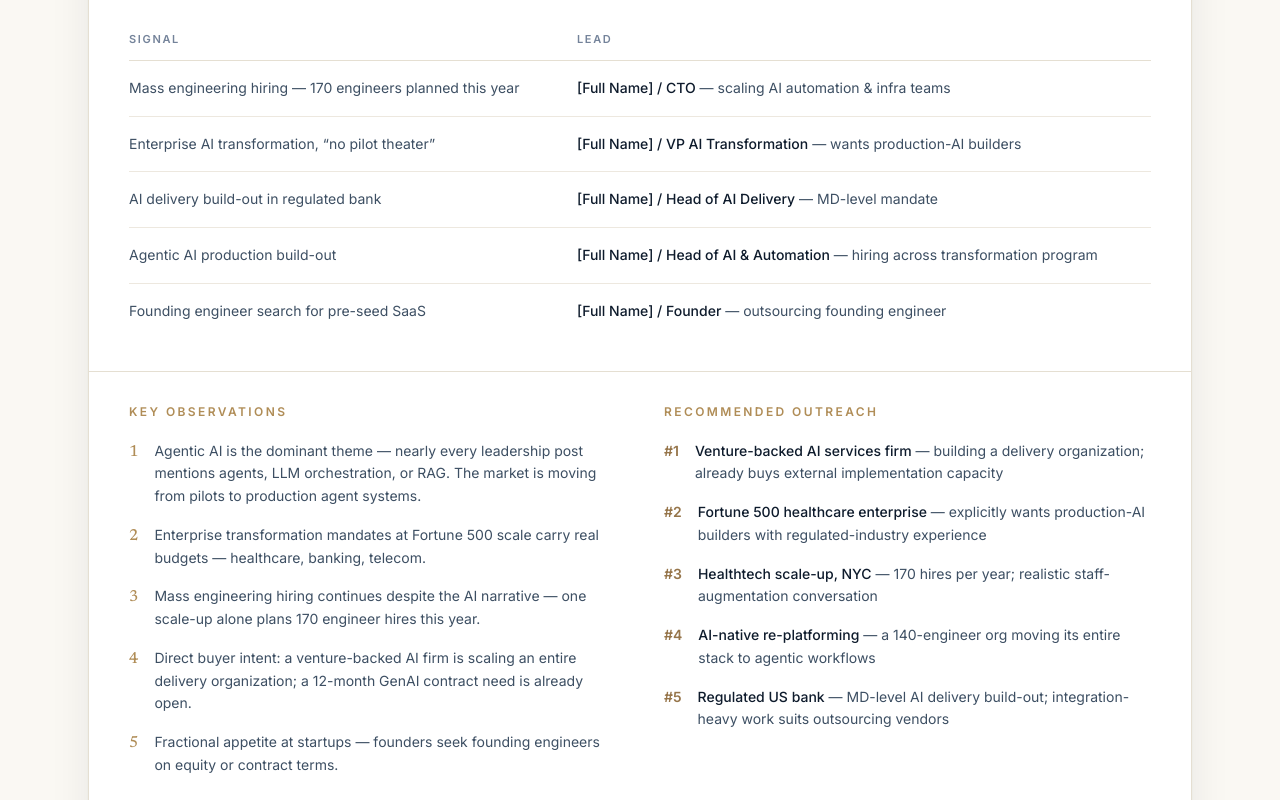
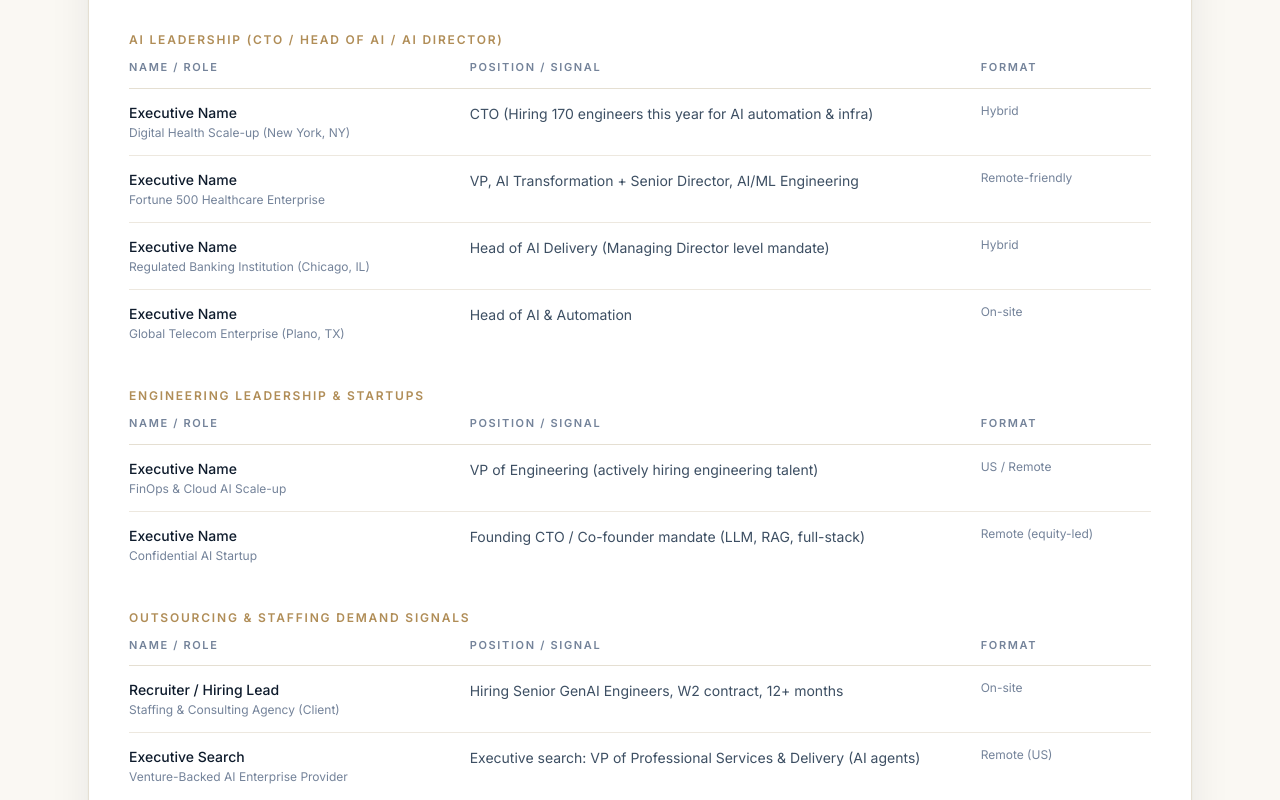
Before and after one commit to 8clever/consult, a React (Vite) app: page / in a window 1280 px wide. Shown: the part 2860-3660 px from the top of the page. Built offline with nearby package versions, Linux system fonts and the light colour scheme.

Commit message:
update lead smaple report

```diff
--- a/src/components/SampleReport.tsx
+++ b/src/components/SampleReport.tsx
@@ -1,65 +1,97 @@
 import { useState } from 'react'
 
-const leads = [
+const leadCategories = [
   {
-    signal: 'Mass engineering hiring — 170 engineers planned this year',
-    role: 'CTO',
-    intent: 'scaling AI automation & infra teams',
+    category: 'AI Leadership (CTO / Head of AI / AI Director)',
+    items: [
+      {
+        name: 'Executive Name',
+        position: 'CTO (Hiring 170 engineers this year for AI automation & infra)',
+        company: 'Digital Health Scale-up (New York, NY)',
+        format: 'Hybrid',
       },
       {
-    signal: 'Enterprise AI transformation, “no pilot theater”',
-    role: 'VP AI Transformation',
-    intent: 'wants production-AI builders',
+        name: 'Executive Name',
+        position: 'VP, AI Transformation + Senior Director, AI/ML Engineering',
+        company: 'Fortune 500 Healthcare Enterprise',
+        format: 'Remote-friendly',
       },
       {
-    signal: 'AI delivery build-out in regulated bank',
-    role: 'Head of AI Delivery',
-    intent: 'MD-level mandate',
+        name: 'Executive Name',
+        position: 'Head of AI Delivery (Managing Director level mandate)',
+        company: 'Regulated Banking Institution (Chicago, IL)',
+        format: 'Hybrid',
       },
       {
-    signal: 'Agentic AI production build-out',
-    role: 'Head of AI & Automation',
-    intent: 'hiring across transformation program',
+        name: 'Executive Name',
+        position: 'Head of AI & Automation',
+        company: 'Global Telecom Enterprise (Plano, TX)',
+        format: 'On-site',
+      },
+    ],
   },
   {
-    signal: 'Founding engineer search for pre-seed SaaS',
-    role: 'Founder',
-    intent: 'outsourcing founding engineer',
+    category: 'Engineering Leadership & Startups',
+    items: [
+      {
+        name: 'Executive Name',
+        position: 'VP of Engineering (actively hiring engineering talent)',
+        company: 'FinOps & Cloud AI Scale-up',
+        format: 'US / Remote',
+      },
+      {
+        name: 'Executive Name',
+        position: 'Founding CTO / Co-founder mandate (LLM, RAG, full-stack)',
+        company: 'Confidential AI Startup',
+        format: 'Remote (equity-led)',
+      },
+    ],
+  },
+  {
+    category: 'Outsourcing & Staffing Demand Signals',
+    items: [
+      {
+        name: 'Recruiter / Hiring Lead',
+        position: 'Hiring Senior GenAI Engineers, W2 contract, 12+ months',
+        company: 'Staffing & Consulting Agency (Client)',
+        format: 'On-site',
+      },
+      {
+        name: 'Executive Search',
+        position: 'Executive search: VP of Professional Services & Delivery (AI agents)',
+        company: 'Venture-Backed AI Enterprise Provider',
+        format: 'Remote (US)',
+      },
+    ],
   },
 ]
 
-const observations = [
-  'Agentic AI is the dominant theme — nearly every leadership post mentions agents, LLM orchestration, or RAG. The market is moving from pilots to production agent systems.',
-  'Enterprise transformation mandates at Fortune 500 scale carry real budgets — healthcare, banking, telecom.',
-  'Mass engineering hiring continues despite the AI narrative — one scale-up alone plans 170 engineer hires this year.',
-  'Direct buyer intent: a venture-backed AI firm is scaling an entire delivery organization; a 12-month GenAI contract need is already open.',
-  'Fractional appetite at startups — founders seek founding engineers on equity or contract terms.',
+const leadObservations = [
+  'Agentic AI is the dominant theme — nearly every leadership post mentions agents, LLM orchestration, or RAG. Companies are moving from pilots to production agent systems.',
+  'Enterprise AI transformation mandates at Fortune 500 scale carry real budgets (Healthcare, Banking, Telecom).',
+  'Mass engineering hiring continues despite the AI narrative — scale-ups plan hundreds of engineering hires this year.',
+  'Direct buyer intent spotted: venture-backed firms scaling delivery organizations and staffing agencies with active 12-month GenAI contracts.',
 ]
 
-const outreach = [
+const leadOutreach = [
   {
     rank: '#1',
-    target: 'Venture-backed AI services firm',
-    why: 'building a delivery organization; already buys external implementation capacity',
+    target: 'Venture-Backed AI Delivery Firm',
+    why: 'scaling an entire delivery organization; already buys external implementation capacity',
   },
   {
     rank: '#2',
-    target: 'Fortune 500 healthcare enterprise',
+    target: 'Fortune 500 Healthcare Enterprise',
     why: 'explicitly wants production-AI builders with regulated-industry experience',
   },
   {
     rank: '#3',
-    target: 'Healthtech scale-up, NYC',
+    target: 'Healthtech Scale-up (NYC)',
     why: '170 hires per year; realistic staff-augmentation conversation',
   },
   {
     rank: '#4',
-    target: 'AI-native re-platforming',
-    why: 'a 140-engineer org moving its entire stack to agentic workflows',
-  },
-  {
-    rank: '#5',
-    target: 'Regulated US bank',
+    target: 'Regulated Banking Institution',
     why: 'MD-level AI delivery build-out; integration-heavy work suits outsourcing vendors',
   },
 ]
@@ -72,7 +104,7 @@ const leadsStats = [
 ]
 
 const leadsBrief = [
-  { label: 'Region', value: 'United States & Global' },
+  { label: 'Region', value: 'United States' },
   { label: 'Client', value: 'Outsourcing / outstaffing provider' },
   {
     label: 'Objective',
@@ -81,22 +113,22 @@ const leadsBrief = [
 ]
 
 const researchBrief = [
-  { label: 'Target', value: '[Anonymized] Top-10 Fintech Lending Group' },
+  { label: 'Target', value: 'Anonymized Top-10 Fintech Lending Group' },
   { label: 'Scope', value: 'Digital Lending & Super-App Expansion Market' },
   {
     label: 'Objective',
-    value: 'Assess financial health, regulatory adaptation (EBS biometrics), leadership priorities, and partnership entry points',
+    value: 'Assess financial health, regulatory adaptation (biometrics), leadership priorities, and partnership entry points',
   },
 ]
 
 const researchFindings = [
   {
     category: 'Financial Health & Scale',
-    detail: 'Ranked among top-10 sector leaders with 35B+ ₽ annual issue volume. Delivered record 916M ₽ net profit (+26% YoY) with ~60% ROE and active bond issuance on the Moscow Exchange.',
+    detail: 'Ranked among top-10 sector leaders with substantial annual issue volume. Delivered record net profit (+26% YoY) with ~60% ROE and active bond issuance on major exchanges.',
   },
   {
     category: 'Regulatory & Tech Shifts',
-    detail: 'Managing mandatory biometric identification (EBS integration) via dual corporate legal structures while transitioning from short-term loans to Installment loans and Super-App ecosystem products.',
+    detail: 'Managing mandatory biometric identification compliance via dual corporate legal structures while transitioning from short-term loans to Installment loans and Super-App ecosystem products.',
   },
   {
     category: 'Leadership & Hiring',
@@ -109,8 +141,8 @@ const researchFindings = [
 ]
 
 const researchStats = [
-  { value: '35B+ ₽', label: 'Annual issue volume' },
-  { value: '916M ₽', label: 'Net profit (9M)' },
+  { value: '35B+ ₽', label: 'Annual volume' },
+  { value: 'Record', label: 'Net profit growth' },
   { value: '60.4%', label: 'ROE (Return on Equity)' },
   { value: 'Top-10', label: 'Market position' },
 ]
@@ -157,14 +189,14 @@ export default function SampleReport() {
                 <div className="flex flex-wrap items-start justify-between gap-4 border-b border-line bg-paper px-6 py-6 md:px-10">
                   <div>
                     <h3 className="font-display text-xl font-medium tracking-tight text-ink md:text-2xl">
-                      Leads: Tech &amp; AI Leadership — United States &amp; Global
+                      Leads Report: Tech &amp; AI Leadership — USA
                     </h3>
                     <p className="mt-2 text-[13px] text-muted">
-                      Search date 2026-08-28 &middot; Window August 2026 &middot; Source: LinkedIn Posts
+                      Scope: United States &middot; Window: Recent 30 days &middot; Source: Professional Network Posts
                     </p>
                   </div>
                   <span className="rounded-sm border border-bronze/40 bg-bronze/10 px-2.5 py-1 text-[11px] font-semibold uppercase tracking-[0.15em] text-bronze-deep">
-                    Excerpt
+                    Excerpt (Anonymized)
                   </span>
                 </div>
 
@@ -185,29 +217,34 @@ export default function SampleReport() {
                 </div>
 
                 <div className="overflow-x-auto px-6 py-8 md:px-10">
-                  <table className="w-full min-w-[640px] text-left text-sm">
+                  {leadCategories.map((group, idx) => (
+                    <div key={group.category} className={idx > 0 ? 'mt-8' : ''}>
+                      <h4 className="text-xs font-semibold uppercase tracking-[0.15em] text-bronze mb-3">
+                        {group.category}
+                      </h4>
+                      <table className="w-full min-w-[700px] text-left text-sm">
                         <thead>
                           <tr className="border-b border-line text-[11px] uppercase tracking-[0.15em] text-muted">
-                        <th scope="col" className="pb-3 pr-4 font-semibold">
-                          Signal
-                        </th>
-                        <th scope="col" className="pb-3 font-semibold">
-                          Lead
-                        </th>
+                            <th scope="col" className="pb-3 pr-4 font-semibold w-1/3">Name / Role</th>
+                            <th scope="col" className="pb-3 pr-4 font-semibold w-1/2">Position / Signal</th>
+                            <th scope="col" className="pb-3 font-semibold w-1/6">Format</th>
                           </tr>
                         </thead>
                         <tbody>
-                      {leads.map((lead) => (
-                        <tr key={lead.signal} className="border-b border-line/70 align-top last:border-0">
-                          <td className="py-4 pr-4 leading-relaxed">{lead.signal}</td>
-                          <td className="py-4 leading-relaxed">
-                            <span className="font-medium text-ink">[Full Name] / {lead.role}</span>
-                            <span> — {lead.intent}</span>
+                          {group.items.map((item, itemIdx) => (
+                            <tr key={itemIdx} className="border-b border-line/70 align-top last:border-0">
+                              <td className="py-3.5 pr-4 font-medium text-ink">
+                                {item.name}
+                                <div className="text-xs text-muted font-normal mt-0.5">{item.company}</div>
                               </td>
+                              <td className="py-3.5 pr-4 leading-relaxed">{item.position}</td>
+                              <td className="py-3.5 text-xs text-muted">{item.format}</td>
                             </tr>
                           ))}
                         </tbody>
                       </table>
+                    </div>
+                  ))}
                 </div>
 
                 <div className="grid gap-x-12 gap-y-10 border-t border-line px-6 py-8 md:grid-cols-2 md:px-10">
@@ -216,7 +253,7 @@ export default function SampleReport() {
                       Key Observations
                     </h3>
                     <ol className="mt-5 space-y-4">
-                      {observations.map((observation, index) => (
+                      {leadObservations.map((observation, index) => (
                         <li key={index} className="flex gap-4 text-sm leading-relaxed">
                           <span
                             aria-hidden
@@ -231,10 +268,10 @@ export default function SampleReport() {
                   </div>
                   <div>
                     <h3 className="text-xs font-semibold uppercase tracking-[0.2em] text-bronze">
-                      Recommended Outreach
+                      Recommended Outreach Priorities
                     </h3>
                     <ul className="mt-5 space-y-4">
-                      {outreach.map((item) => (
+                      {leadOutreach.map((item) => (
                         <li key={item.rank} className="flex gap-4 text-sm leading-relaxed">
                           <span aria-hidden className="font-semibold whitespace-nowrap text-bronze-deep">
                             {item.rank}
@@ -266,14 +303,14 @@ export default function SampleReport() {
                 <div className="flex flex-wrap items-start justify-between gap-4 border-b border-line bg-paper px-6 py-6 md:px-10">
                   <div>
                     <h3 className="font-display text-xl font-medium tracking-tight text-ink md:text-2xl">
-                      Deep Research: [Anonymized] Fintech Lending &amp; Super-App Leader
+                      Deep Research: Anonymized Fintech Lending &amp; Super-App Leader
                     </h3>
                     <p className="mt-2 text-[13px] text-muted">
-                      Research date 2026-08-26 &middot; Source: Sector Registers, Financials &amp; Executive Analysis
+                      Source: Sector Registers, Financials &amp; Executive Analysis
                     </p>
                   </div>
                   <span className="rounded-sm border border-bronze/40 bg-bronze/10 px-2.5 py-1 text-[11px] font-semibold uppercase tracking-[0.15em] text-bronze-deep">
-                    Excerpt
+                    Excerpt (Anonymized)
                   </span>
                 </div>
 
```
Lines whose indentation alone changed are shown as unchanged.
